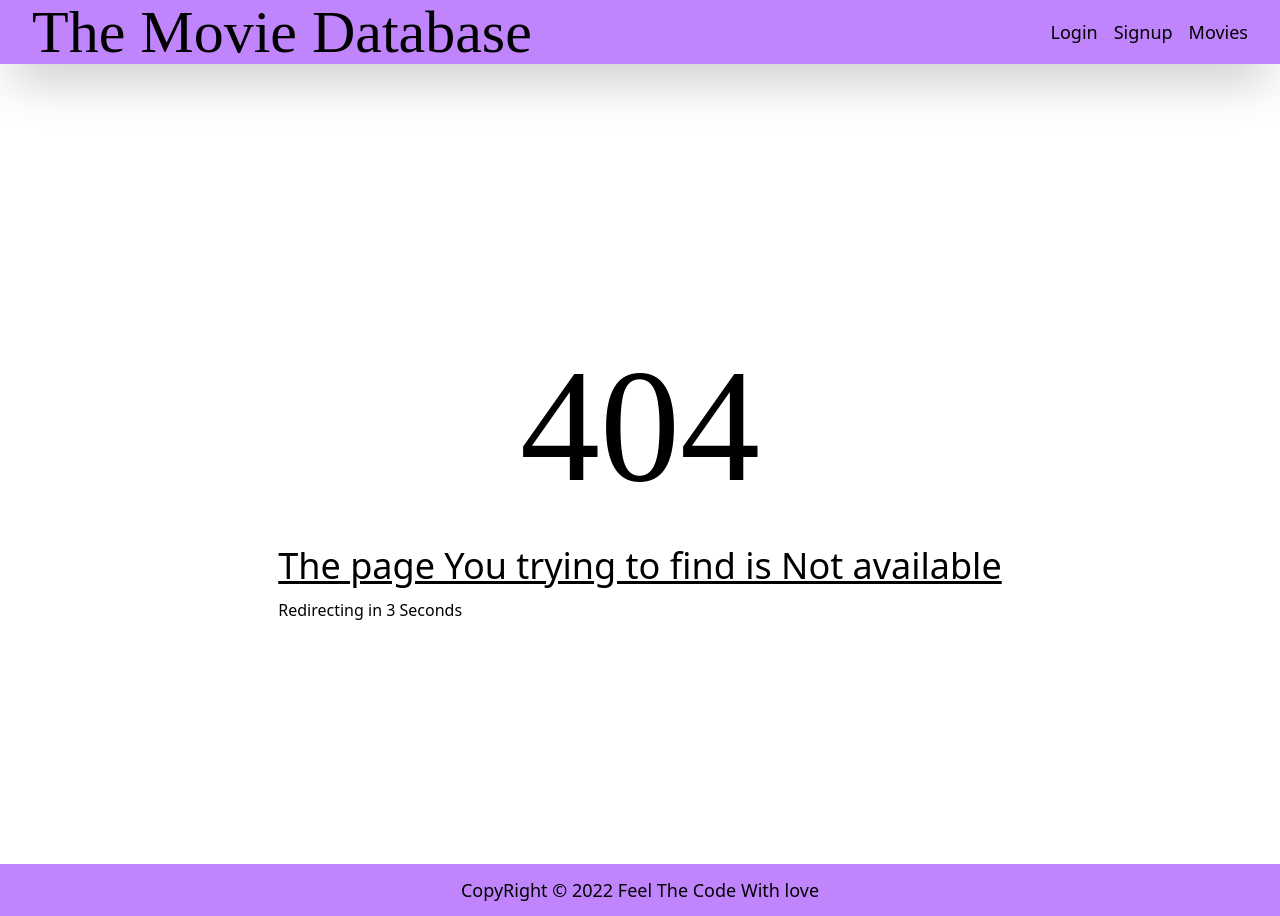
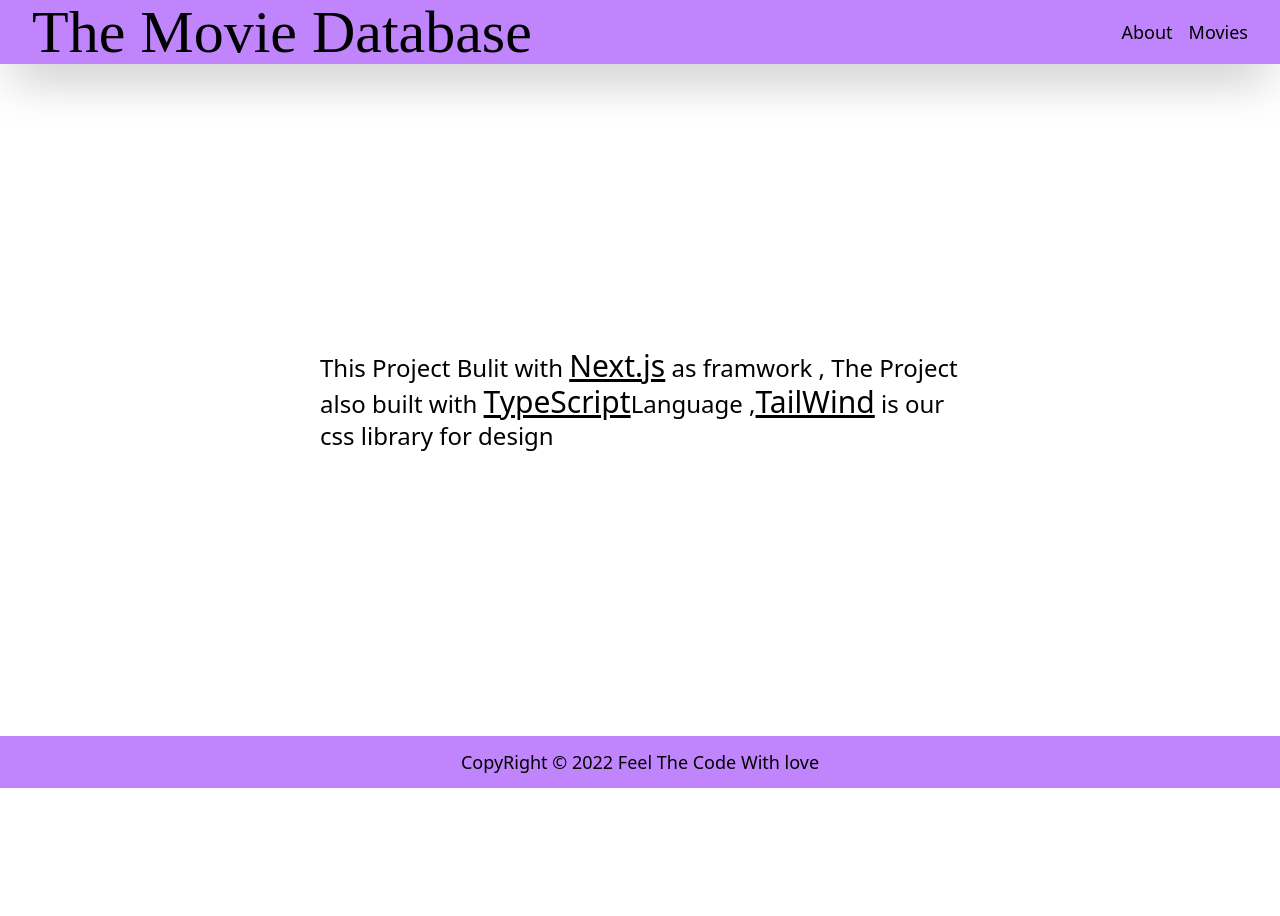
Before and after one commit to ImagineNo1/movie-db, a Next.js app: page /about in a window 1280 px wide. Before the commit this address had no page. After the commit the page ends 800 px from the top, so only its background shows below. Built offline with nearby package versions, Linux system fonts and the light colour scheme; a web font is replaced by a local one.

Commit message:
About section Added

```diff
--- a/src/components/navbar.tsx
+++ b/src/components/navbar.tsx
@@ -14,16 +14,10 @@ const Navbar = () => {
         </div>
         <div className="text-lg">
           <Link
-            href="/login"
+            href="/about"
             className="mr-4 hover:border-b-2 hover:border-red-500  hover:text-red-600"
           >
-            Login
-          </Link>
-          <Link
-            href="/signup"
-            className="mr-4 hover:border-b-2 hover:border-red-500  hover:text-red-600"
-          >
-            Signup
+            About
           </Link>
           <Link
             href="/movies"
--- /dev/null
+++ b/src/pages/about.tsx
@@ -0,0 +1,18 @@
+const About = () => {
+  return (
+    <div className="h-84vh flex justify-center items-center">
+      <div className="text-2xl w-1/2 mx-auto">
+        This Project Bulit with{" "}
+        <span className="underline font-thin text-3xl">Next.js</span> as
+        framwork , The Project also built with{" "}
+        <span className="underline font-thin text-3xl">TypeScript</span>
+        Language ,<span className="underline font-thin text-3xl">
+          TailWind
+        </span>{" "}
+        is our css library for design
+      </div>
+    </div>
+  );
+};
+
+export default About;
```
